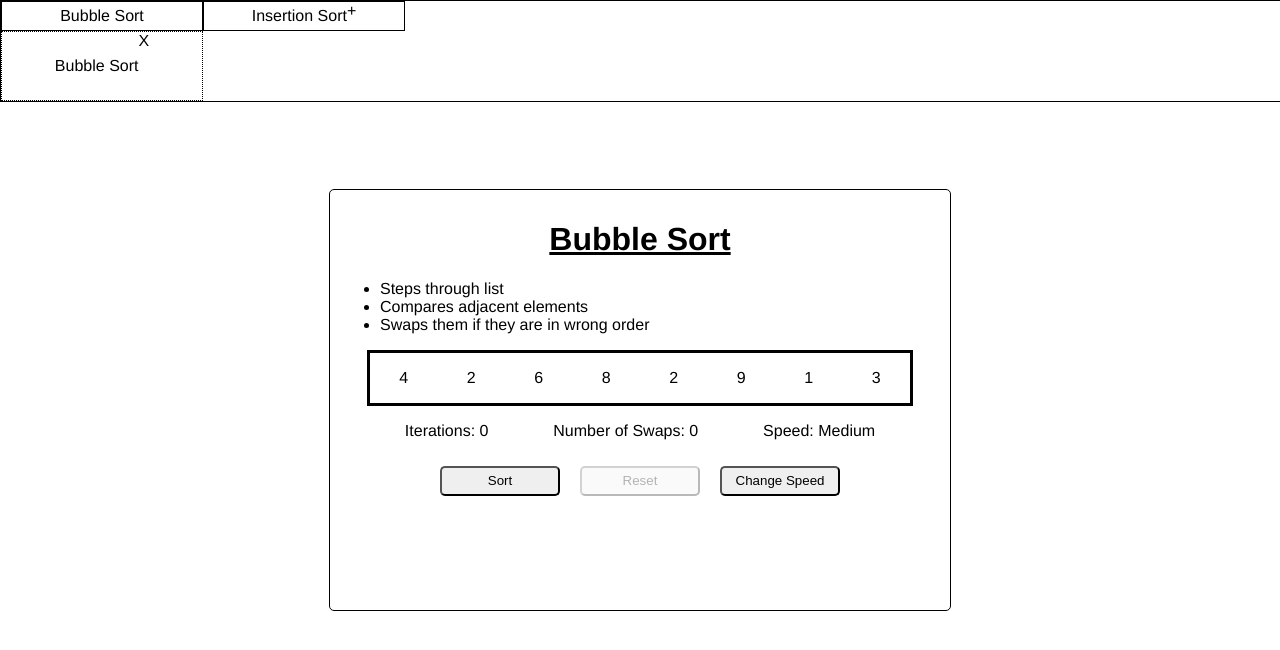
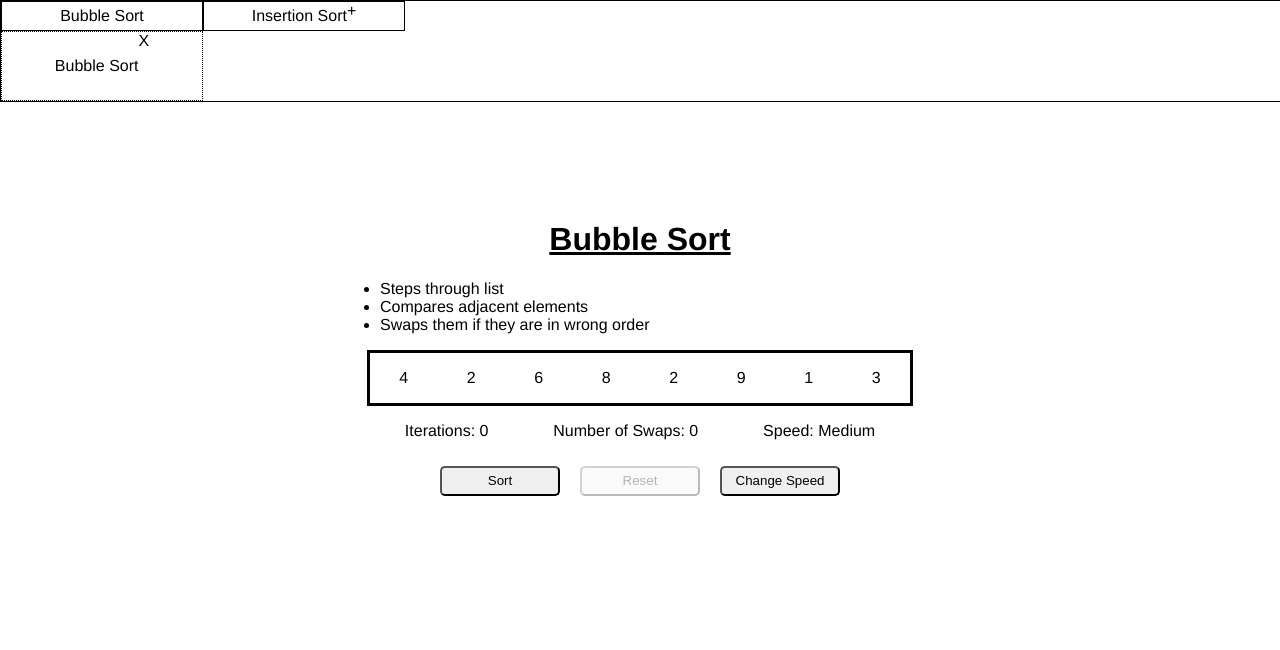
Before and after one commit to pcon92/Vue-Sorting-Page, a Vue app: page / in a window 1280 px wide. Shown: the top 650 px of the page. Built offline with nearby package versions, Linux system fonts and the light colour scheme; a web font is replaced by a local one.

Commit message:
some style guide refactors and basic leave transition

```diff
--- a/src/App.vue
+++ b/src/App.vue
@@ -1,28 +1,30 @@
 <template>
-	<sorting-header
+	<the-header
 		:cards="algorithms"
 		@add-card="addCard"
 		@remove-card="removeCard"
-	></sorting-header>
-	<div v-for="(activeCard, index) in activeCards" :key="index">
+	></the-header>
+	<transition-group name="card-transition">
 		<sorting-card
+			v-for="activeCard in activeCards"
+			:key="activeCard.id"
+			:starting-numbers="startingNumbers"
+			:active-card="activeCard.name"
+			:bullet-points="activeCard.bulletPoints"
+			:is-shown="activeCard.isShown"
 			class="sorting-card-component"
-			:startingNumbers="startingNumbers"
-			:activeCard="activeCard.name"
-			:bulletPoints="activeCard.bulletPoints"
-			:isShown="activeCard.isShown"
 		/>
-	</div>
+	</transition-group>
 </template>
 
 <script>
-import sortingHeader from "./components/SortingHeader.vue";
+import theHeader from "./components/TheHeader.vue";
 import sortingCard from "./components/SortingCard.vue";
 
 export default {
 	name: "App",
 	components: {
-		sortingHeader,
+		theHeader,
 		sortingCard,
 	},
 	data() {
@@ -46,6 +48,7 @@ export default {
 						"Swaps them if they are in wrong order",
 					],
 					isShown: true,
+					id: 1,
 				},
 				{
 					name: "Insertion",
@@ -55,6 +58,7 @@ export default {
 						"Sort next item into sorted partition",
 					],
 					isShown: false,
+					id: 2,
 				},
 			],
 			activeCards: [],
@@ -93,8 +97,20 @@ export default {
 	justify-content: center;
 	align-items: center;
 	height: 100vh;
+	width: 100vw;
+	overflow: hidden;
 }
 .sorting-card-component {
 	margin: 25px;
 }
+.card-transition-leave-active {
+	transition: all 0.25s ease;
+}
+.card-transition-leave-to {
+	transform: translateX(500px);
+	opacity: 0;
+}
+.card-transition-move {
+	transition: all 0.25s linear;
+}
 </style>
--- a/src/components/SortingCard.vue
+++ b/src/components/SortingCard.vue
@@ -208,10 +208,9 @@ export default {
 #outer-container {
 	height: 400px;
 	width: 600px;
-	border: 1px solid black;
-	box-shadow: 3px 3px 10px var(--light-black);
+	box-shadow: 2px 3px 10px var(--light-black);
 	padding: 10px;
-	border-radius: 5px;
+	border-radius: 15px;
 	text-align: center;
 }
 #heading {
--- a/src/components/SortingHeader.vue
+++ b/src/components/TheHeader.vue
@@ -36,7 +36,16 @@
 
 <script>
 export default {
-	props: ["cards", "activeCards"],
+	props: {
+		cards: {
+			type: Array,
+			required: true,
+		},
+		activeCards: {
+			type: Array,
+			required: true,
+		},
+	},
 	emits: ["add-card", "remove-card"],
 	data() {
 		return {
@@ -60,7 +69,7 @@ export default {
 				(card) => card === name
 			);
 			return filteredCards.length;
-		}
+		},
 	},
 	created() {
 		const defaultCards = this.cards.find((card) => card.isShown === true);
@@ -75,14 +84,11 @@ export default {
 	height: 100px;
 	width: 100vw;
 	border: 1px solid black;
-	position: absolute;
+	position: fixed;
 	top: 0;
 	left: 0;
 	display: flex;
-	flex: 1;
 	flex-direction: column;
-	justify-content: center;
-	align-items: center;
 }
 #all-cards {
 	flex: 0.3;
```
Also changed, not shown: src/assets/styles/variables.css (+7 -8 lines), 1 other file (tests, documents, lock files or other folders).
